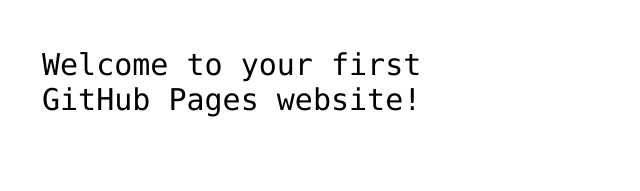
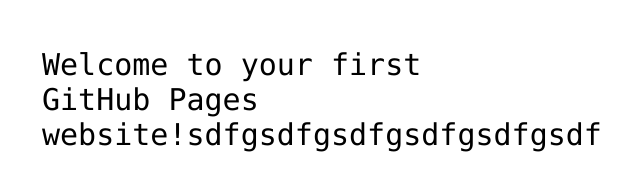
Before and after one commit to lenora4321/hello-world, a plain HTML site: page index.html in a window 1280 px wide. Shown: the part 341-532 px from the top of the page, without its empty margins (398-1038 px from the left). Drawn offline with Linux system fonts and the light colour scheme.

Commit message:
Update index.html

```diff
--- a/index.html
+++ b/index.html
@@ -12,7 +12,7 @@
 <img src="https://octodex.github.com/images/daftpunktocat-thomas.gif" id="octocat" alt="octocat-gif" />
 
 <!-- Change this code here by copy and pasting your template on line 15 -->
-<p>Welcome to your first GitHub Pages website!</p>
+<p>Welcome to your first GitHub Pages website!sdfgsdfgsdfgsdfgsdfgsdf</p>
 
 </body>
 </html>
```
